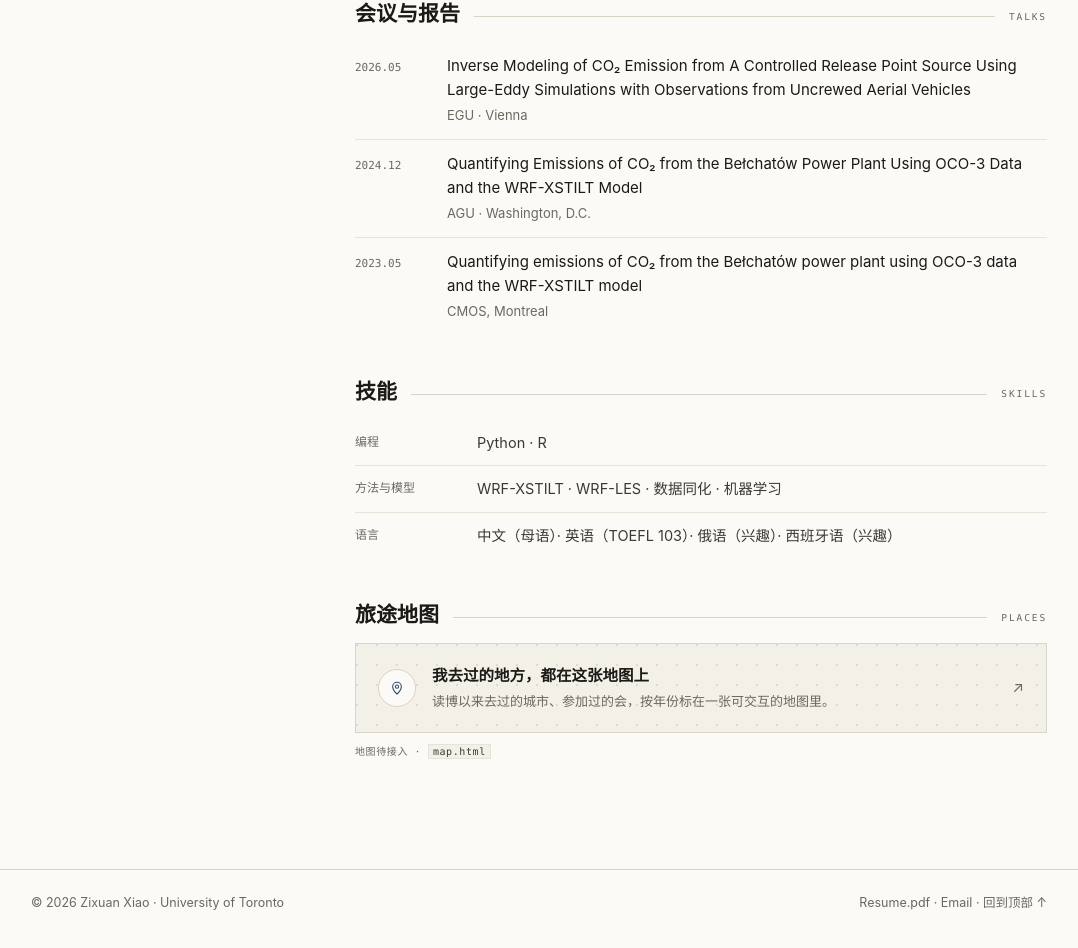
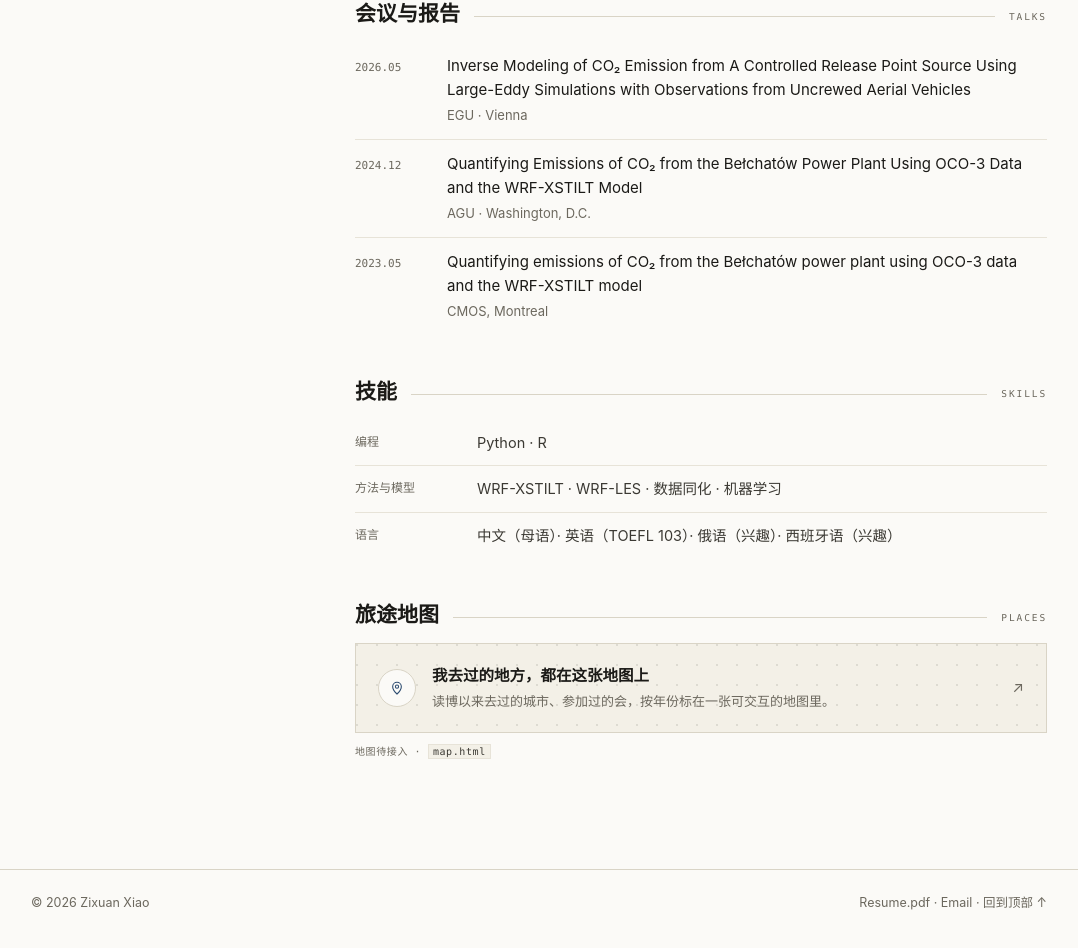
Before and after one commit to dogtorXiao/dogtorXiao.github.io, a plain HTML site: page index.html in a window 1280 px wide. Shown: the part 997-1945 px from the top of the page, without its empty margins (101-1179 px from the left). Drawn offline with Linux system fonts and the light colour scheme.

Commit message:
Remove university affiliation from footer

```diff
--- a/index.html
+++ b/index.html
@@ -599,7 +599,7 @@
 
 <footer class="site-footer">
   <div class="foot">
-    <p>© 2026 Zixuan Xiao · University of Toronto</p>
+    <p>© 2026 Zixuan Xiao</p>
     <p>
       <a href="Resume.pdf">Resume.pdf</a> ·
       <a href="mailto:zx.xiao@mail.utoronto.ca">Email</a> ·
```
